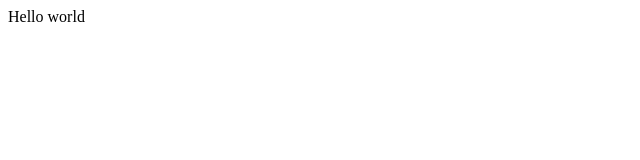
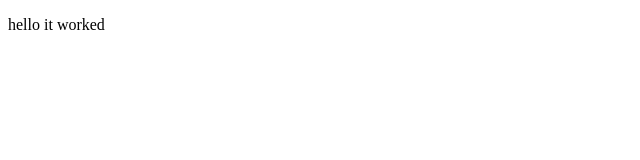
Before and after one commit to toristephens/toristephens.github.io, a plain HTML site: page index.html in a window 1280 px wide. Shown: the whole page, without its empty margins (0-640 px from the left). Drawn offline with Linux system fonts and the light colour scheme.

Commit message:
created a test paragraph

```diff
--- a/index.html
+++ b/index.html
@@ -7,7 +7,7 @@
     <link href="style.css" rel="stylesheet" type="text/css" />
   </head>
   <body>
-    Hello world
+   <p> hello it worked</p>
     <script src="script.js"></script>
   </body>
 </html>
```
